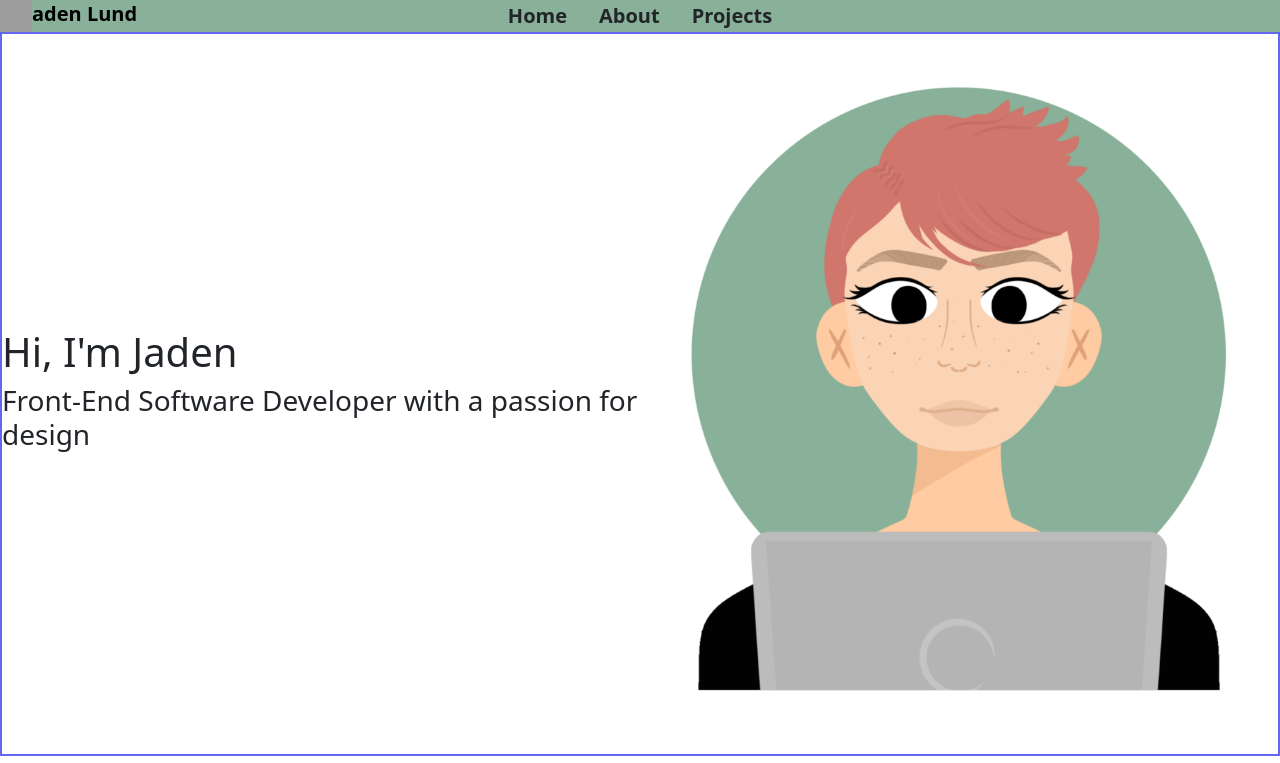
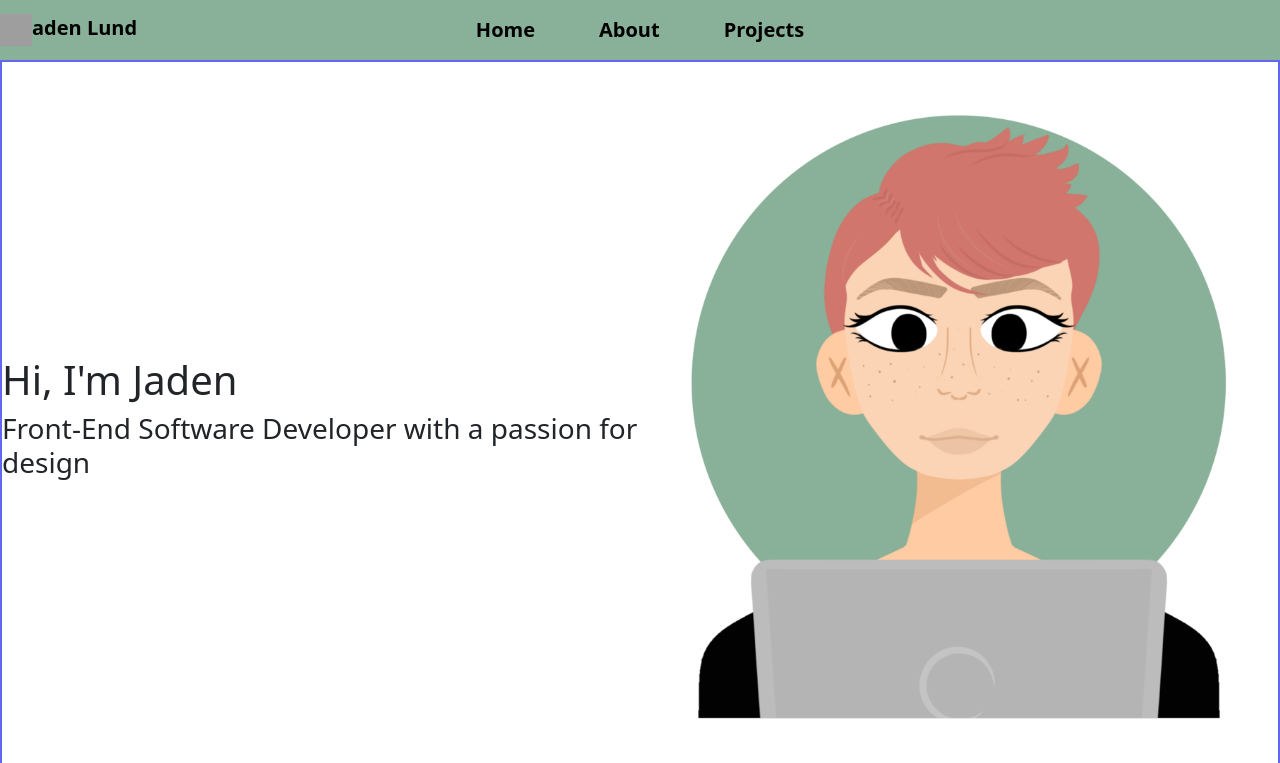
Before and after one commit to JadenLund/LundPortfolio, a React (Vite) app: page / in a window 1280 px wide. Shown: the top 763 px of the page. Built offline with nearby package versions, Linux system fonts and the light colour scheme; grey boxes are pictures that could not be loaded; a web font is replaced by a local one.

Commit message:
changing navbar in main

```diff
--- a/src/components/NavBar.jsx
+++ b/src/components/NavBar.jsx
@@ -12,7 +12,7 @@ export default function NavBar() {
         />
         <span>aden Lund</span>
       </a>
-      <div class="flex sm:justify-center space-x-8">
+      <div class="flex sm:justify-center space-x-8 ">
         {[
           ["Home", "home"],
           ["About", "about"],
@@ -20,8 +20,6 @@ export default function NavBar() {
         ].map(([title, url]) => (
           <Link
             to={url}
-            spy={true}
-            smooth={true}
             duration={durationFn}
             class="p-3 focus:bg-clicked-green hover:bg-selected-green no-underline text-black"
           >
```
